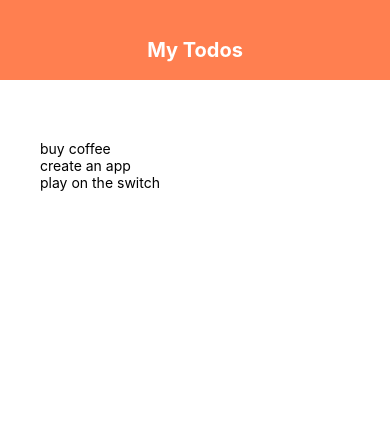
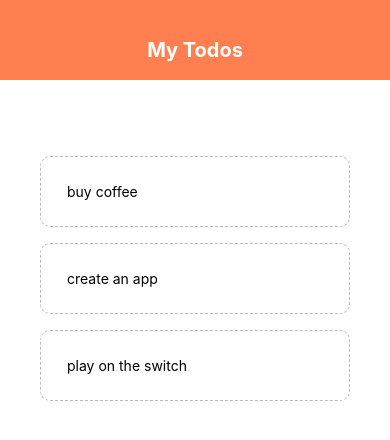
Before and after one commit to fc-dogan/React-Native-ToDo-App, a React Native app: screen / in a window 390 px wide. Shown: the top 440 px of the page. Built offline with nearby package versions, Linux system fonts and the light colour scheme.

Commit message:
add todoItem component

```diff
--- a/App.js
+++ b/App.js
@@ -1,7 +1,8 @@
 import { StatusBar } from 'expo-status-bar';
 import React, { useState } from 'react';
 import { StyleSheet, Text, View, Button, TextInput, FlatList } from 'react-native';
-import Header from './components/Header'
+import Header from './components/Header';
+import ToDoItem from './components/ToDoItem';
 
 export default function App() {
   const [todos, setTodos] = useState([
@@ -19,7 +20,7 @@
           <FlatList
             data={todos}
             renderItem={( { item } ) => (
-              <Text>{item.text}</Text>
+              <ToDoItem item={item}/>
             )}
           />
 
--- /dev/null
+++ b/components/ToDoItem.js
@@ -0,0 +1,25 @@
+import { StyleSheet, Text, View, TouchableOpacity } from 'react-native';
+
+import React from 'react'
+
+function ToDoItem(props) {
+  const { item } = props;
+  return (
+    <TouchableOpacity >
+      <Text style={styles.item}>{item.text}</Text>
+    </TouchableOpacity>
+  )
+}
+
+const styles = StyleSheet.create({
+  item: {
+    padding: 26,
+    marginTop: 16,
+    borderColor: '#bbb',
+    borderWidth: 1,
+    borderStyle: 'dashed',
+    borderRadius: 10
+  }
+})
+
+export default ToDoItem
```
